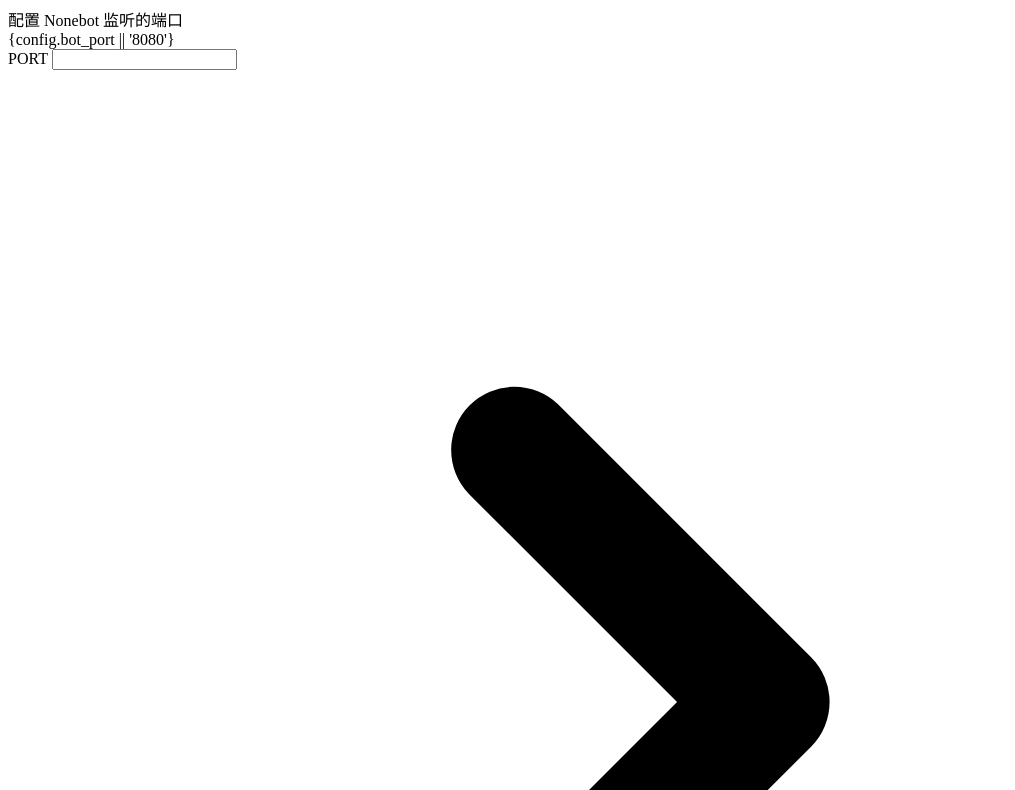
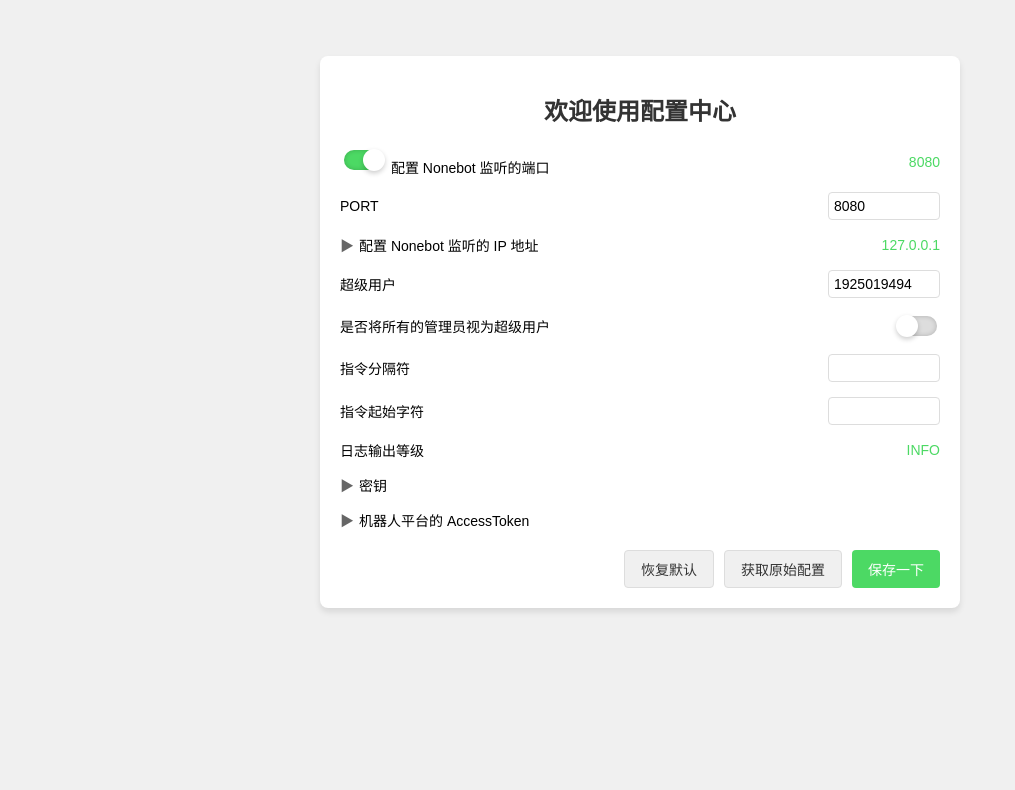
Before and after one commit to fix221/QQBOT, a plain HTML site: page web/templates/config.html in a window 1280 px wide. Shown: the part 68-858 px from the top of the page, without its empty margins (0-1015 px from the left). After the commit the page ends 800 px from the top, so only its background shows below. Drawn offline with Linux system fonts and the light colour scheme.

Commit message:
将配置中心界面从React组件转换为静态HTML页面
- 将原有的React组件配置界面转换为静态HTML页面
- 优化了页面布局和样式，提高了可读性和可用性
- 移除了不必要的node_modules文件，减少了项目体积

```diff
--- a/web/templates/config.html
+++ b/web/templates/config.html
@@ -1,58 +1,158 @@
-<div className="min-h-screen bg-gray-200 flex items-center justify-center p-4">
-    <div className="bg-white rounded-lg shadow-lg w-full max-w-3xl p-6">
-      <h1 className="text-2xl font-bold mb-6 text-center">欢迎使用配置中心</h1>
-      <div className="space-y-4">
-        <div className="flex items-center justify-between">
-          <div className="flex items-center">
-            <Switch id="port" defaultChecked />
-            <label htmlFor="port" className="ml-2">配置 Nonebot 监听的端口</label>
-          </div>
-          <span className="text-green-500">{config.bot_port || '8080'}</span>
+<!DOCTYPE html>
+<html lang="zh-CN">
+<head>
+    <meta charset="UTF-8">
+    <meta name="viewport" content="width=device-width, initial-scale=1.0">
+    <title>配置中心</title>
+    <style>
+        body {
+            font-family: Arial, sans-serif;
+            background-color: #f0f0f0;
+            display: flex;
+            justify-content: center;
+            align-items: center;
+            height: 100vh;
+            margin: 0;
+        }
+        .container {
+            background-color: white;
+            border-radius: 8px;
+            padding: 20px;
+            width: 90%;
+            max-width: 600px;
+            box-shadow: 0 4px 6px rgba(0, 0, 0, 0.1);
+        }
+        h1 {
+            text-align: center;
+            color: #333;
+            font-size: 24px;
+            margin-bottom: 20px;
+        }
+        .config-item {
+            display: flex;
+            justify-content: space-between;
+            align-items: center;
+            margin-bottom: 15px;
+            font-size: 14px;
+        }
+        .config-item input[type="text"] {
+            width: 100px;
+            padding: 5px;
+            border: 1px solid #ddd;
+            border-radius: 4px;
+            font-size: 14px;
+        }
+        .config-item input[type="checkbox"] {
+            width: 40px;
+            height: 20px;
+            -webkit-appearance: none;
+            background-color: #ddd;
+            outline: none;
+            border-radius: 20px;
+            box-shadow: inset 0 0 5px rgba(0,0,0,0.2);
+            transition: 0.3s;
+            position: relative;
+        }
+        .config-item input[type="checkbox"]:checked {
+            background-color: #4cd964;
+        }
+        .config-item input[type="checkbox"]::before {
+            content: '';
+            position: absolute;
+            width: 20px;
+            height: 20px;
+            border-radius: 50%;
+            top: 0;
+            left: 0;
+            background-color: #fff;
+            transform: scale(1.1);
+            box-shadow: 0 2px 5px rgba(0,0,0,0.2);
+            transition: 0.3s;
+        }
+        .config-item input[type="checkbox"]:checked::before {
+            left: 20px;
+        }
+        .green-text {
+            color: #4cd964;
+        }
+        .buttons {
+            display: flex;
+            justify-content: flex-end;
+            margin-top: 20px;
+        }
+        .buttons button {
+            margin-left: 10px;
+            padding: 8px 16px;
+            border: none;
+            border-radius: 4px;
+            cursor: pointer;
+            font-size: 14px;
+        }
+        .buttons button:last-child {
+            background-color: #4cd964;
+            color: white;
+        }
+        .buttons button:not(:last-child) {
+            background-color: #f0f0f0;
+            color: #333;
+            border: 1px solid #ddd;
+        }
+        .arrow-right::before {
+            content: '▶';
+            margin-right: 5px;
+            color: #666;
+        }
+    </style>
+</head>
+<body>
+    <div class="container">
+        <h1>欢迎使用配置中心</h1>
+        <div class="config-item">
+            <label>
+                <input type="checkbox" checked>
+                配置 Nonebot 监听的端口
+            </label>
+            <span class="green-text">8080</span>
         </div>
-        <div className="flex items-center justify-between">
-          <span className="text-gray-600">PORT</span>
-          <Input className="w-24" defaultValue={config.bot_port || '8080'} />
+        <div class="config-item">
+            <span>PORT</span>
+            <input type="text" value="8080">
         </div>
-        <div className="flex items-center justify-between">
-          <span className="flex items-center">
-            <svg xmlns="http://www.w3.org/2000/svg" className="h-5 w-5 mr-2" viewBox="0 0 20 20" fill="currentColor">
-              <path fillRule="evenodd" d="M7.293 14.707a1 1 0 010-1.414L10.586 10 7.293 6.707a1 1 0 011.414-1.414l4 4a1 1 0 010 1.414l-4 4a1 1 0 01-1.414 0z" clipRule="evenodd" />
-            </svg>
-            配置 Nonebot 监听的 IP 地址
-          </span>
-          <span className="text-green-500">{config.bot_url || '127.0.0.1'}</span>
+        <div class="config-item">
+            <span class="arrow-right">配置 Nonebot 监听的 IP 地址</span>
+            <span class="green-text">127.0.0.1</span>
         </div>
-        <div className="flex items-center justify-between">
-          <span>超级用户</span>
-          <Input className="w-32" defaultValue={config.root || '1925019494'} />
+        <div class="config-item">
+            <span>超级用户</span>
+            <input type="text" value="1925019494">
         </div>
-        <div className="flex items-center justify-between">
-          <span>是否将所有的管理员视为超级用户</span>
-          <Switch />
+        <div class="config-item">
+            <span>是否将所有的管理员视为超级用户</span>
+            <input type="checkbox">
         </div>
-        <div className="flex items-center justify-between">
-          <span>指令分隔符</span>
-          <Input className="w-24" />
+        <div class="config-item">
+            <span>指令分隔符</span>
+            <input type="text">
         </div>
-        <div className="flex items-center justify-between">
-          <span>指令起始字符</span>
-          <Input className="w-24" />
+        <div class="config-item">
+            <span>指令起始字符</span>
+            <input type="text">
         </div>
-        <div className="flex items-center justify-between">
-          <span>日志输出等级</span>
-          <span className="text-green-500">INFO</span>
+        <div class="config-item">
+            <span>日志输出等级</span>
+            <span class="green-text">INFO</span>
         </div>
-        <div className="flex items-center">
-          <svg xmlns="http://www.w3.org/2000/svg" className="h-5 w-5 mr-2" viewBox="0 0 20 20" fill="currentColor">
-            <path fillRule="evenodd" d="M7.293 14.707a1 1 0 010-1.414L10.586 10 7.293 6.707a1 1 0 011.414-1.414l4 4a1 1 0 010 1.414l-4 4a1 1 0 01-1.414 0z" clipRule="evenodd" />
-          </svg>
-          <span>密钥</span>
+        <div class="config-item">
+            <span class="arrow-right">密钥</span>
         </div>
-      </div>
-      <div className="mt-6 flex justify-end space-x-4">
-        <Button variant="outline">恢复默认</Button>
-        <Button variant="outline">获取原始配置</Button>
-        <Button>保存一下</Button>
-      </div>
+        <div class="config-item">
+            <span class="arrow-right">机器人平台的 AccessToken</span>
+        </div>
+        <div class="buttons">
+            <button>恢复默认</button>
+            <button>获取原始配置</button>
+            <button>保存一下</button>
+        </div>
     </div>
-  </div>
+</body>
+</html>
```
Also changed, not shown: web/templates/config.tsx (deleted, +0 -71 lines), web/templates/package.json (deleted, +0 -27 lines), web/templates/ui/JS/components.js (deleted, +0 -32 lines), web/templates/ui/JS/config.js (deleted, +0 -85 lines), web/templates/ui/componets.tsx (deleted, +0 -32 lines), 1 other file.
